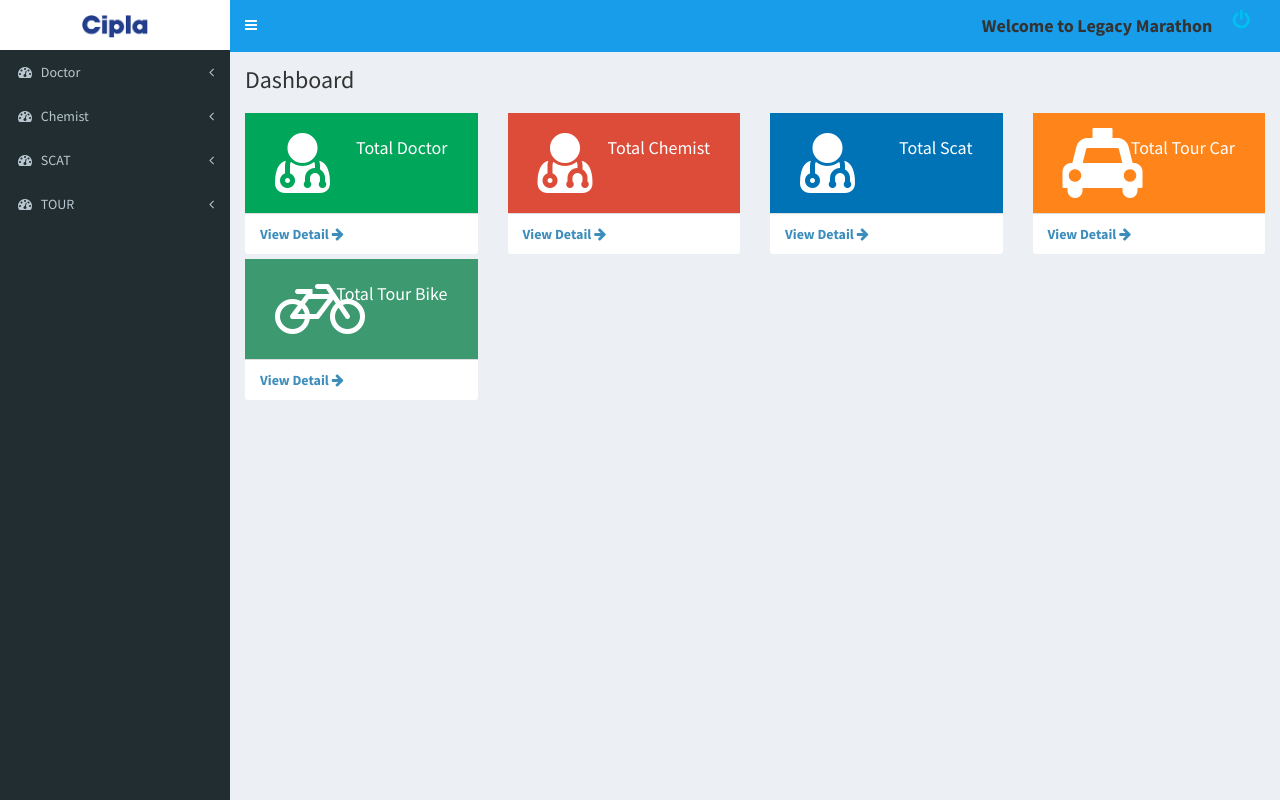
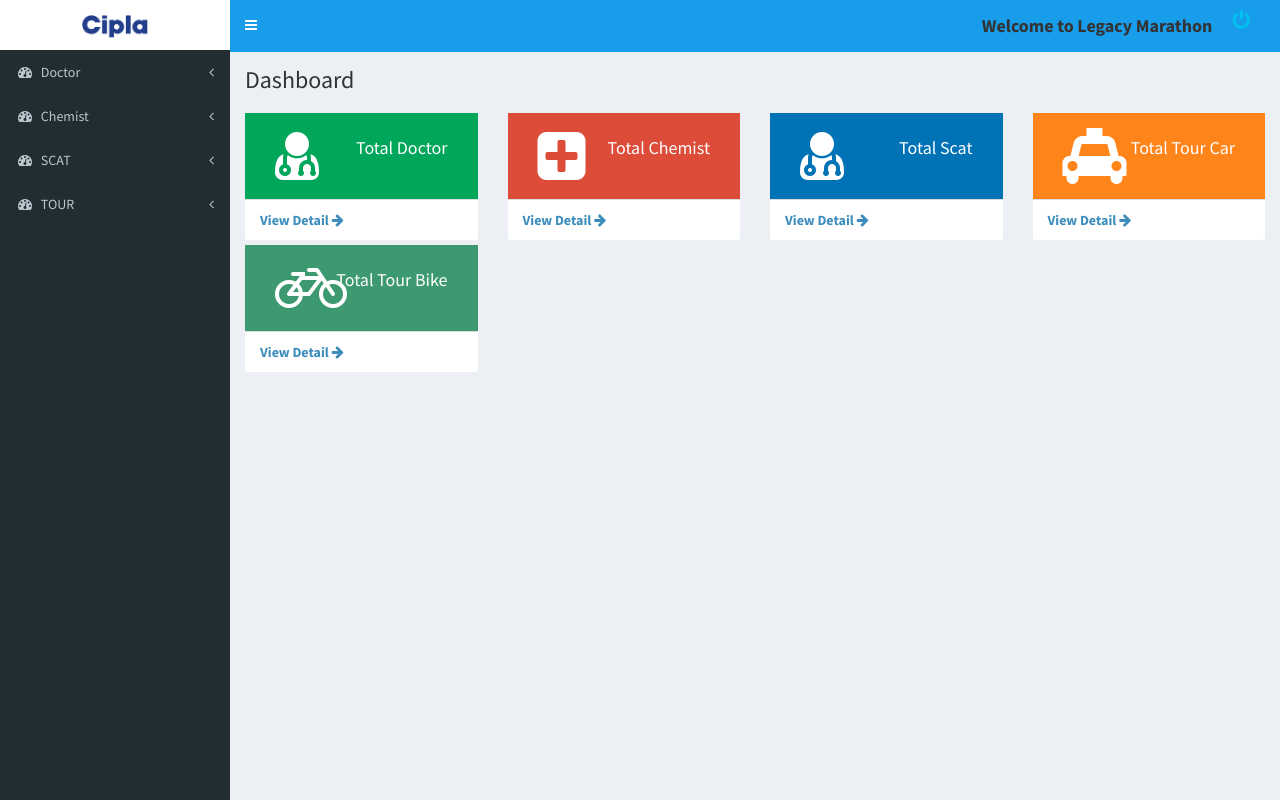
Before and after one commit to Akshayf444/legacyMarathon, a CodeIgniter app: page /index.php/user/dashboard in a window 1280 px wide. Run offline with CodeIgniter, Linux system fonts and the light colour scheme; data that the repository does not hold is empty; some libraries are stand-ins or nearby versions.

Commit message:
Button text change

```diff
--- a/application/views/User/dashboard.php
+++ b/application/views/User/dashboard.php
@@ -4,13 +4,13 @@
             <a href="<?php echo site_url('User/addDoctor'); ?>" class="btn btn-warning">Add Doctor</a>
         </div>
         <div class="col-xs-3">
-            <a class="btn btn-info" href="<?php echo site_url('User/addchemist'); ?>" >Add Chemist </a>
+            <a class="btn btn-info" href="<?php echo site_url('User/addchemist'); ?>" >Add Chemist</a>
         </div>
         <div class="col-xs-3">
-            <a class="btn btn-success" href="<?php echo site_url('User/SCAT'); ?>" >Add SCAT  </a>
+            <a class="btn btn-success" href="<?php echo site_url('User/SCAT'); ?>" >Add SCAT</a>
         </div>
         <div class="col-xs-3">
-            <a class="btn btn-primary"  href="<?php echo site_url('User/Taxi'); ?>" >Add Taxi</a>
+            <a class="btn btn-primary"  href="<?php echo site_url('User/Taxi'); ?>" >Add Tour</a>
         </div>
     </div>
 <?php } ?>
@@ -18,7 +18,7 @@
     <div style="padding-top: 5px" class="col-md-3 col-sm-3 col-xs-12">
         <div class="panel-body  bg-green" >
             <div class="col-xs-3">
-                <i class="fa fa-5x fa-user-md"></i>
+                <i class="fa fa-4x fa-user-md"></i>
             </div>
             <div class="col-xs-9" align="right">
                 <h2 style="margin-top: 0px"><b><?php echo $dashboardstatus->doctor; ?></b></h2>
@@ -32,7 +32,7 @@
     <div style="padding-top: 5px" class="col-md-3 col-sm-3 col-xs-12">
         <div class="panel-body bg-red" >
             <div class="col-xs-3">
-                <i class="fa fa-5x fa-user-md"></i>
+                <i class="fa fa-4x fa-plus-square"></i>
             </div>
             <div class="col-xs-9 " align="right">
                 <h2 style="margin-top: 0px"><b><?php echo $dashboardstatus1->CHEMIST; ?></b></h2>
@@ -46,7 +46,7 @@
     <div style="padding-top: 5px" class="col-md-3 col-sm-3 col-xs-12">
         <div class="panel-body  bg-blue" >
             <div class="col-xs-3">
-                <i class="fa fa-5x fa-user-md"></i>
+                <i class="fa fa-4x fa-user-md"></i>
             </div>
             <div class="col-xs-9" align="right">
                 <h2 style="margin-top: 0px"><b><?php echo $dashboardstatus2->Scat; ?></b></h2>
@@ -62,7 +62,7 @@
     <div style="padding-top: 5px" class="col-md-3 col-sm-3 col-xs-12">
         <div class="panel-body  bg-orange" >
             <div class="col-xs-3">
-                <i class="fa fa-5x fa-taxi"></i>
+                <i class="fa fa-4x fa-taxi"></i>
             </div>
             <div class="col-xs-9" align="right">
                 <h2 style="margin-top: 0px"><b><?php echo $dashboardstatus3->taxi; ?></b></h2>
@@ -76,7 +76,7 @@
     <div style="padding-top: 5px" class="col-md-3 col-sm-3 col-xs-12">
         <div class="panel-body  bg-olive" >
             <div class="col-xs-3">
-                <i class="fa fa-5x fa-bicycle"></i>
+                <i class="fa fa-4x fa-bicycle"></i>
             </div>
             <div class="col-xs-9" align="right">
                 <h2 style="margin-top: 0px"><b><?php echo $dashboardstatus3->bike; ?></b></h2>
```
